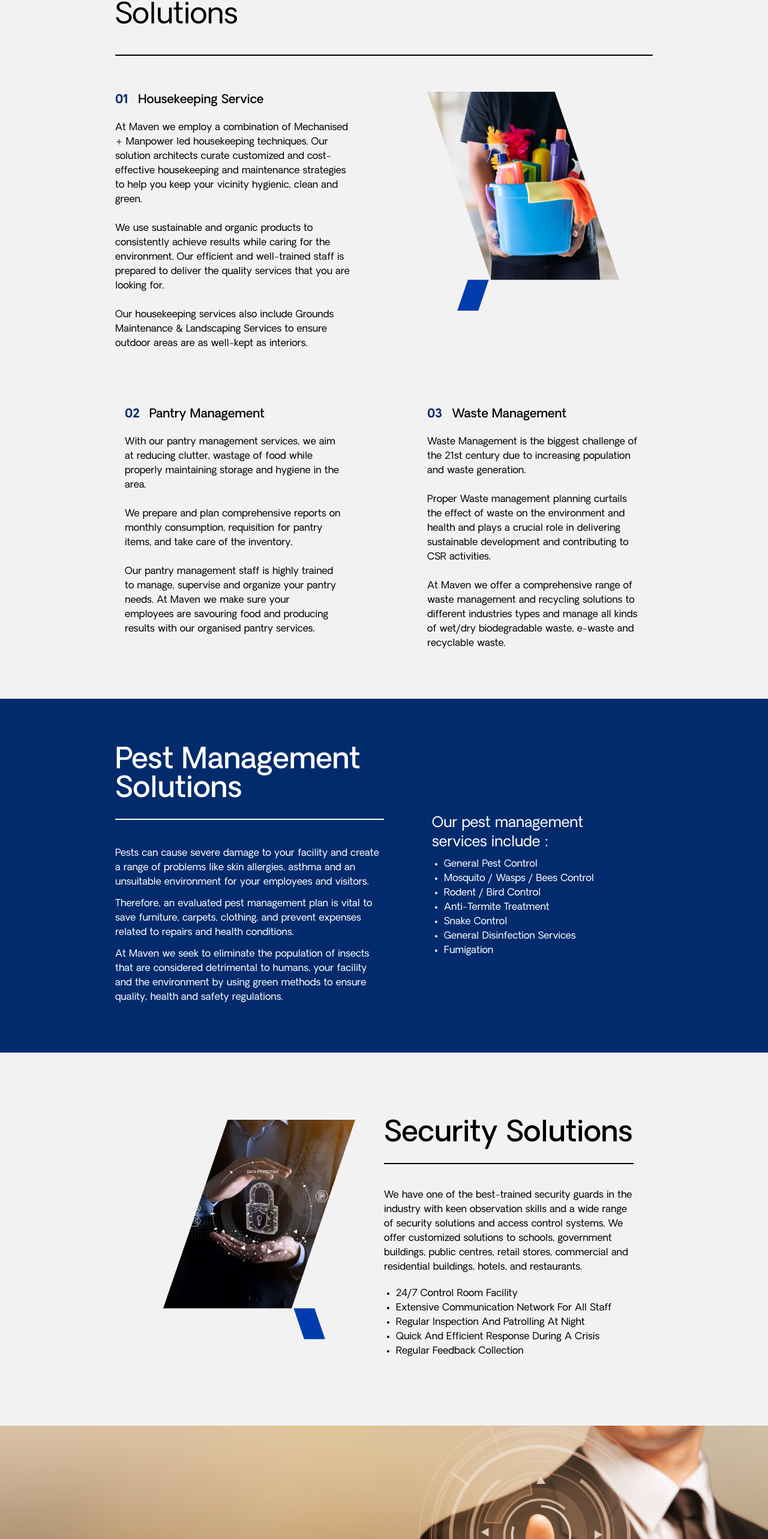
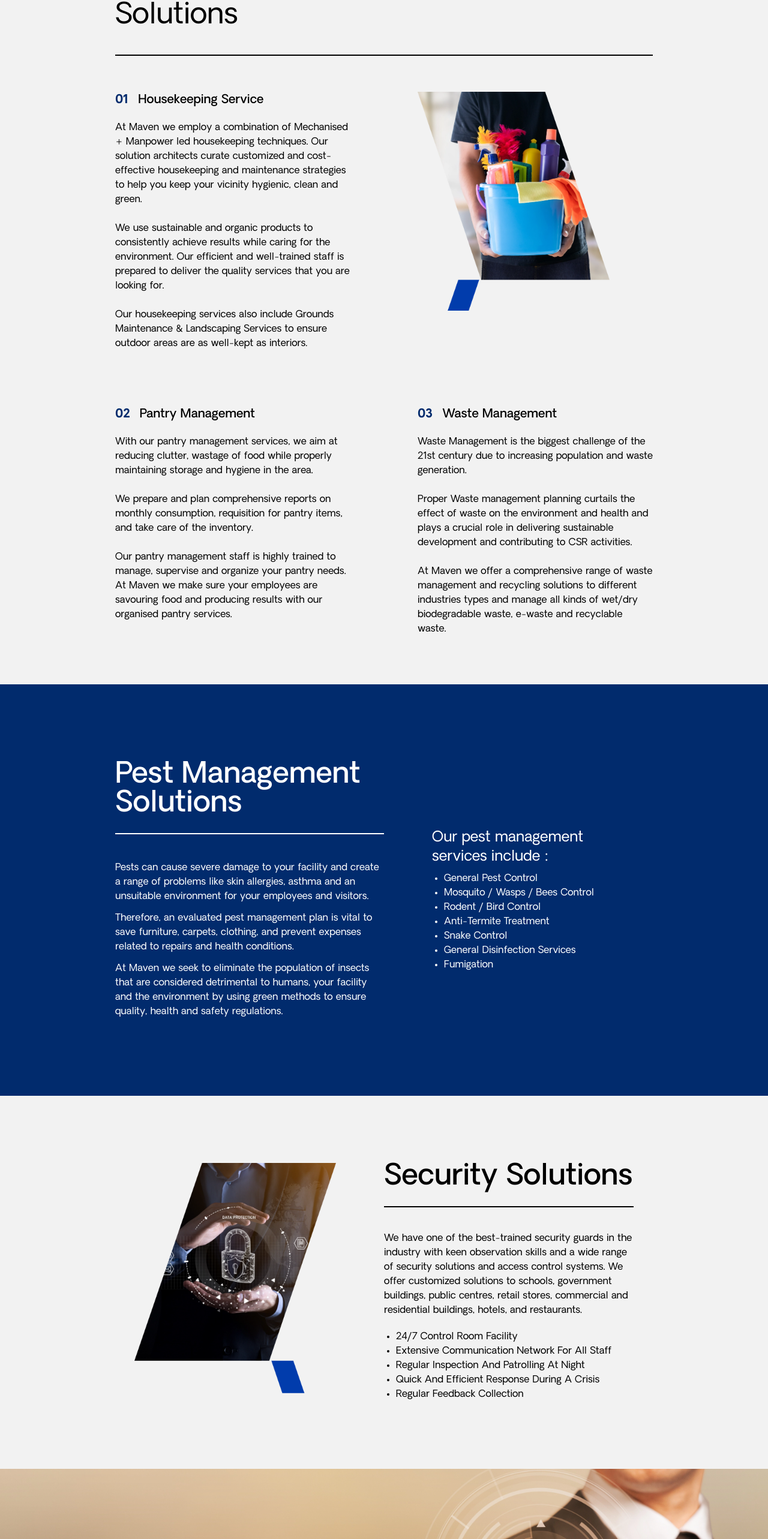
Before and after one commit to viveksinghup/vuestore, a Vue app: page /services in a window 1280 px wide. Shown: the part 2417-4983 px from the top of the page at 60% size. Built offline with nearby package versions, Linux system fonts and the light colour scheme.

Commit message:
services page added

```diff
--- a/src/components/pages/Services.vue
+++ b/src/components/pages/Services.vue
@@ -141,7 +141,7 @@
               </p>
             </div>
           </div>
-          <div class="flex flex-col px-14 py-5">
+          <div class="flex flex-col px-10 py-5">
             <div class="flex-1">
               <div class="w-80 h-full">
                 <img
@@ -151,7 +151,7 @@
               </div>
             </div>
           </div>
-          <div class="flex flex-col px-14 py-5">
+          <div class="flex flex-col px-10 py-5">
             <div class="flex-1">
               <div class="flex items-center">
                 <h3 class="flex flex-col font-bold text-darkBlue text-xl mr-4">
@@ -164,7 +164,7 @@
               Our pantry management staff is highly trained to manage, supervise and organize your pantry needs. At Maven we make sure your employees are savouring food and producing results with our organised pantry services.</p>
             </div>
           </div>
-          <div class="flex flex-col px-14 py-5">
+          <div class="flex flex-col px-10 py-5">
             <div class="flex-1">
               <div class="flex items-center">
                 <h3 class="flex flex-col font-bold text-darkBlue text-xl mr-4">
@@ -182,7 +182,7 @@
     </div>
   </section>
   <section class="bg-darkBlue">
-    <div class="container bg-darkBlue text-white mx-auto md:px-16 py-20">
+    <div class="container bg-darkBlue text-white mx-auto md:px-16 py-32">
       <div class="flex flex-col text-center md:text-left md:flex-row">
         <div class="flex flex-col items-left md:w-1/2">
           <div class="text-2xl md:text-5xl font-medium">Pest Management Solutions</div>
@@ -226,16 +226,14 @@
     <div class="relative overflow-hidden">
       <div class="container mx-auto px-4">
         <div class="flex flex-col md:flex-row md:pt-28 pb-20 md:pb-28">
-          <div class="lg:w-1/2 pl-32">
-            <div class="w-80 h-full">
-              <img
+          <div class="lg:w-1/2 md:px-20">
+            <img
                 src="@/assets/images/backgorund/security.png"
                 class="max-w-full"
               />
-            </div>
           </div>
           <div
-            class="flex items-center text-center lg:text-left lg:w-1/2 md:pr-20"
+            class="flex text-center lg:text-left lg:w-1/2 md:pr-20"
           >
             <div>
               <div class="text-2xl md:text-5xl font-medium">Security Solutions</div>
@@ -291,6 +289,8 @@
       </div>
     </div>
   </section>
+
+
   <section>
     <div class="container mx-auto md:px-32 py-20">
       <div class="flex flex-col items-center md:w-1/">
@@ -298,7 +298,7 @@
         <div class="h-2 md:w-16 bg-brandBlue mt-5 mb-4"></div>
       </div>
       <div class="flex my-10">
-        <div class="flex-1 w-40 bg-darkBlue text-white py-10 mx-10">
+        <div class="flex-1 w-56 bg-brandBlue text-white py-10 mx-10">
           <div class="items-center">
             <div class="text-center">
                 <img class="mx-auto p-5" src="@/assets/images/quote-icon.svg"/>
@@ -316,7 +316,7 @@
             </div>
           </div>
           </div>
-          <div class="flex-1 w-40 bg-darkBlue text-white py-10 mx-10">
+          <div class="flex-1 w-56 bg-brandBlue text-white py-10 mx-10">
             <div class="items-center">
               <div class="text-center">
                 <img class="mx-auto p-5" src="@/assets/images/quote-icon.svg"/>
@@ -337,6 +337,8 @@
         </div>
     </div>
   </section>
+
+
 </template>
 
 <script>
```
